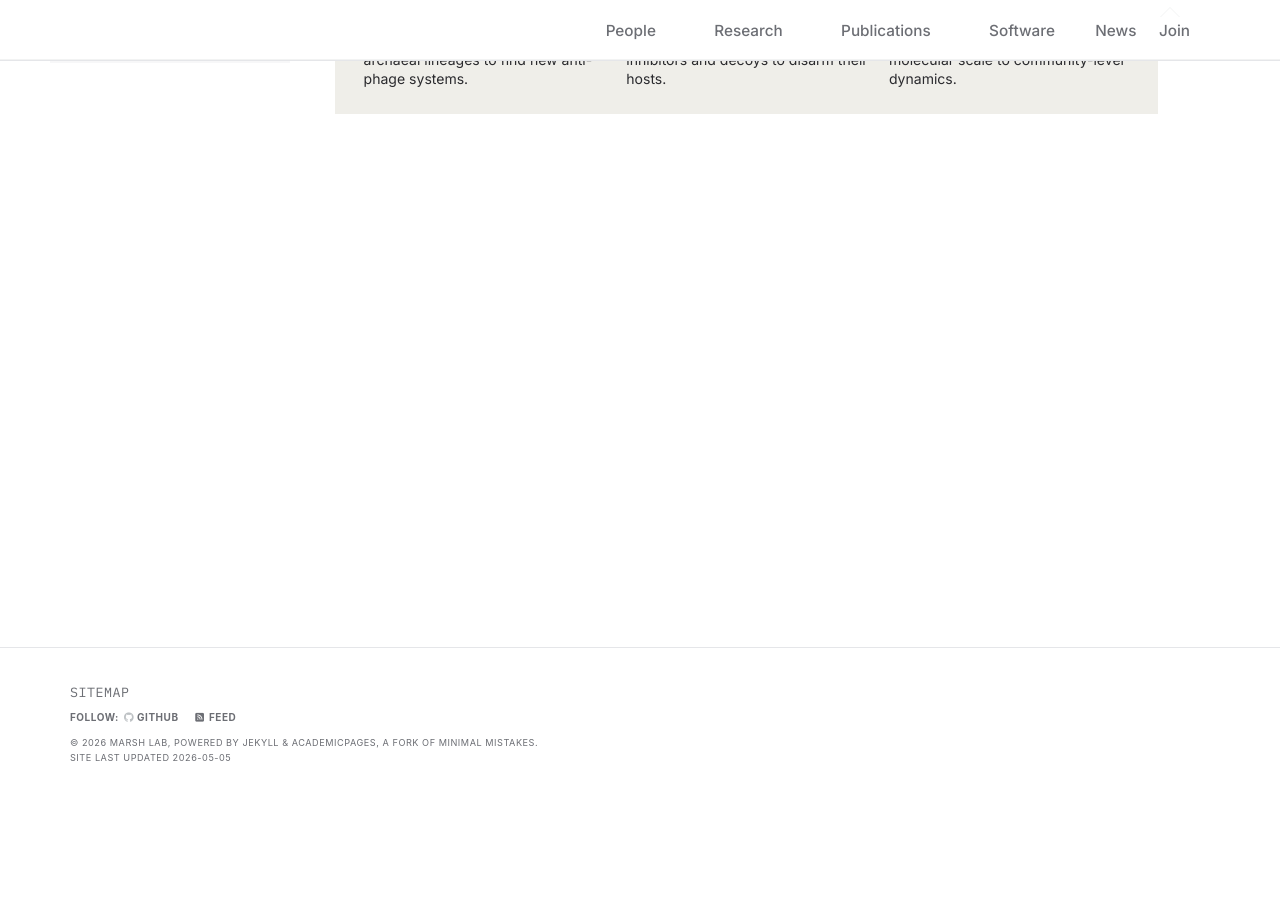
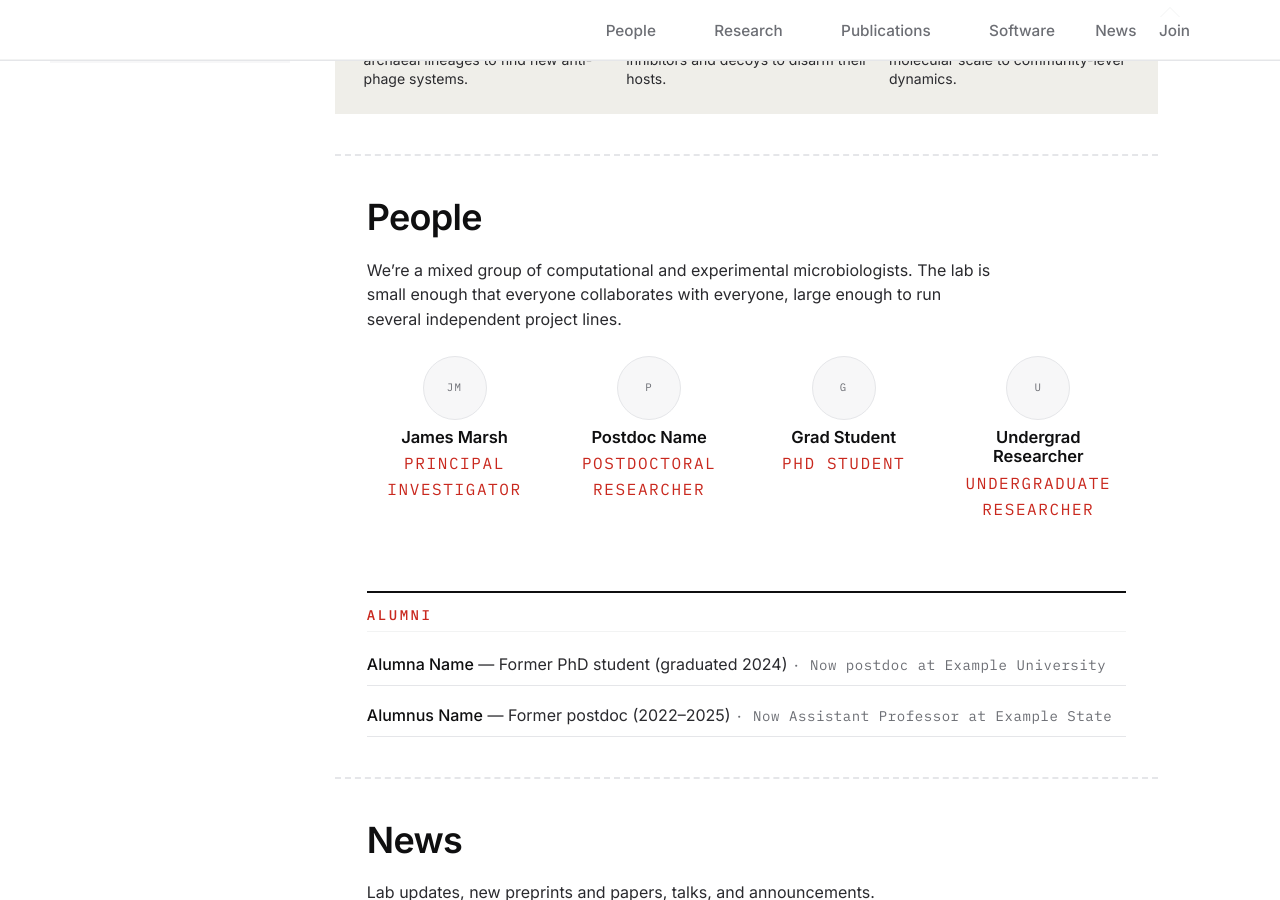
Before and after one commit to marshomics/marshomics.github.io, a Jekyll site: the page built from _pages/about.md, in a window 1280 px wide and 900 px high, scrolled down 447 px. Built offline with Jekyll 4.4.1, drawn with Linux system fonts in a browser that asks for light colours; a script bundle is joined from its source files by our own code; library files that are not in the unit come from our copies; before the commit the page ends 1245 px from its top, so only the background shows below that; some of the changed text lies outside the part shown.

Commit message:
Update about.md

```diff
--- a/_pages/about.md
+++ b/_pages/about.md
@@ -9,7 +9,7 @@ redirect_from:
   - /about.html
 ---
 
-<section class="intro-block">
+<section id="home" class="intro-block">
 
   <div class="hero">
 
@@ -83,3 +83,91 @@ redirect_from:
   </div>
 
 </section>
+
+<hr class="main-divider">
+
+<section id="people" class="section-content">
+  <h1 class="alt-page__title">People</h1>
+  <p class="alt-page__intro">We&rsquo;re a mixed group of computational and experimental microbiologists. The lab is small enough that everyone collaborates with everyone, large enough to run several independent project lines.</p>
+
+  <div class="alt-people">
+    <article class="alt-person">
+      <div class="alt-person__photo">JM</div>
+      <div class="alt-person__body">
+        <h3 class="alt-person__name">James Marsh</h3>
+        <p class="alt-person__role">Principal Investigator</p>
+      </div>
+    </article>
+    <article class="alt-person">
+      <div class="alt-person__photo">P</div>
+      <div class="alt-person__body">
+        <h3 class="alt-person__name">Postdoc Name</h3>
+        <p class="alt-person__role">Postdoctoral researcher</p>
+      </div>
+    </article>
+    <article class="alt-person">
+      <div class="alt-person__photo">G</div>
+      <div class="alt-person__body">
+        <h3 class="alt-person__name">Grad Student</h3>
+        <p class="alt-person__role">PhD student</p>
+      </div>
+    </article>
+    <article class="alt-person">
+      <div class="alt-person__photo">U</div>
+      <div class="alt-person__body">
+        <h3 class="alt-person__name">Undergrad Researcher</h3>
+        <p class="alt-person__role">Undergraduate researcher</p>
+      </div>
+    </article>
+  </div>
+
+  <h2 class="alt-alumni-title">Alumni</h2>
+  <ul class="alt-alumni">
+    <li class="alt-alumni__item">
+      <span class="alt-alumni__name">Alumna Name</span> &mdash; Former PhD student (graduated 2024)
+      <span class="alt-alumni__next"> &middot; Now postdoc at Example University</span>
+    </li>
+    <li class="alt-alumni__item">
+      <span class="alt-alumni__name">Alumnus Name</span> &mdash; Former postdoc (2022&ndash;2025)
+      <span class="alt-alumni__next"> &middot; Now Assistant Professor at Example State</span>
+    </li>
+  </ul>
+</section>
+
+<hr class="main-divider">
+
+<section id="news" class="section-content">
+  <h1 class="alt-page__title">News</h1>
+  <p class="alt-page__intro">Lab updates, new preprints and papers, talks, and announcements.</p>
+
+  <ul class="alt-news">
+    <li class="alt-news__item">
+      <time class="alt-news__date">Sep 1, 2025</time>
+      <div>
+        <h3 class="alt-news__title"><a href="#">Welcome to the new lab members</a></h3>
+        <p class="alt-news__excerpt">Two new graduate students and a postdoc are joining the lab this fall.</p>
+      </div>
+    </li>
+    <li class="alt-news__item">
+      <time class="alt-news__date">Jul 15, 2025</time>
+      <div>
+        <h3 class="alt-news__title"><a href="#">Preprint out on bioRxiv</a></h3>
+        <p class="alt-news__excerpt">Our work on archaeal defense system X is now on bioRxiv.</p>
+      </div>
+    </li>
+    <li class="alt-news__item">
+      <time class="alt-news__date">Jun 10, 2025</time>
+      <div>
+        <h3 class="alt-news__title"><a href="#">Talk at SMBE</a></h3>
+        <p class="alt-news__excerpt">James gave an invited talk at SMBE on archaeal anti-defense systems.</p>
+      </div>
+    </li>
+    <li class="alt-news__item">
+      <time class="alt-news__date">Apr 1, 2025</time>
+      <div>
+        <h3 class="alt-news__title"><a href="#">Lab established</a></h3>
+        <p class="alt-news__excerpt">The Marsh Lab is officially open at Department, Institution.</p>
+      </div>
+    </li>
+  </ul>
+</section>
```
